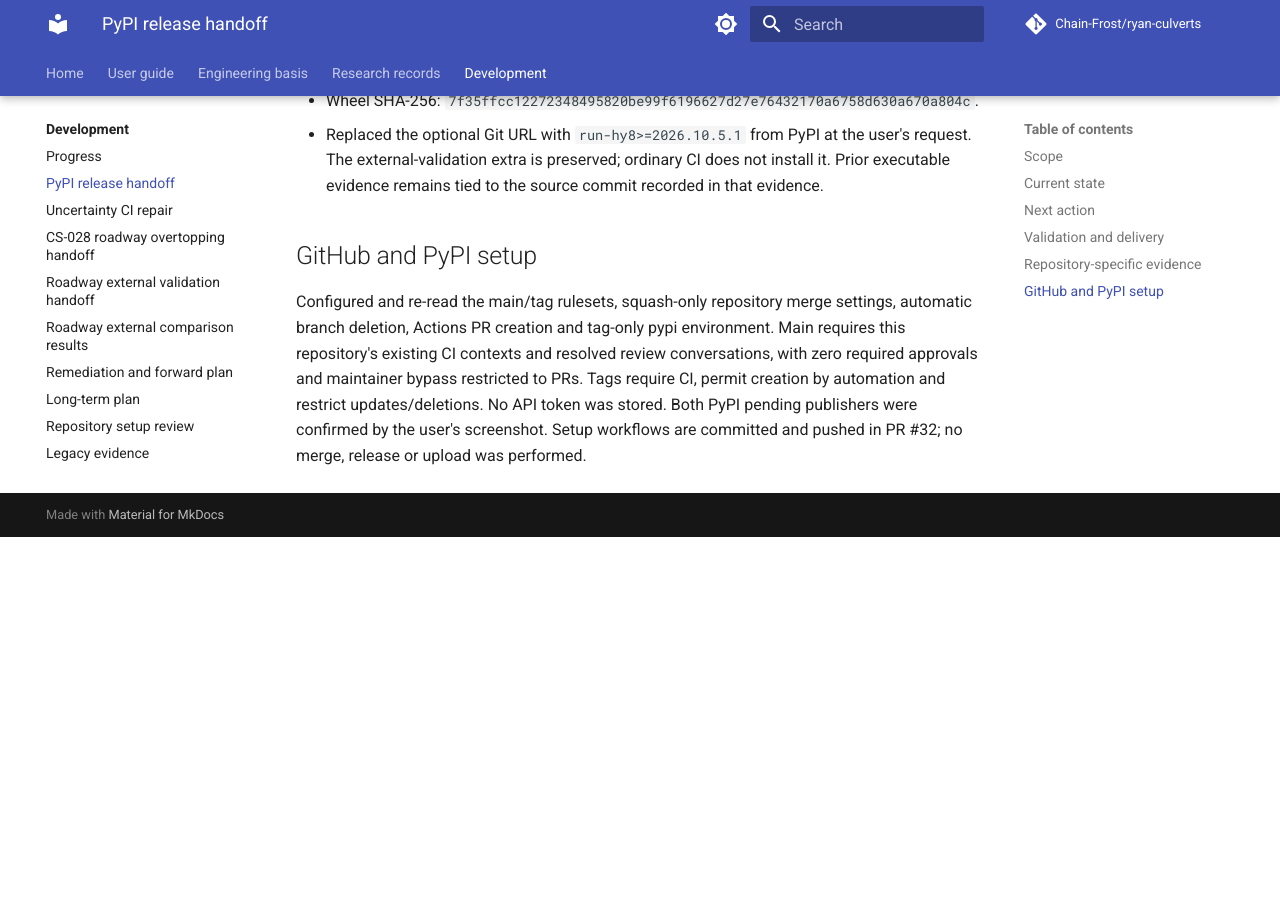
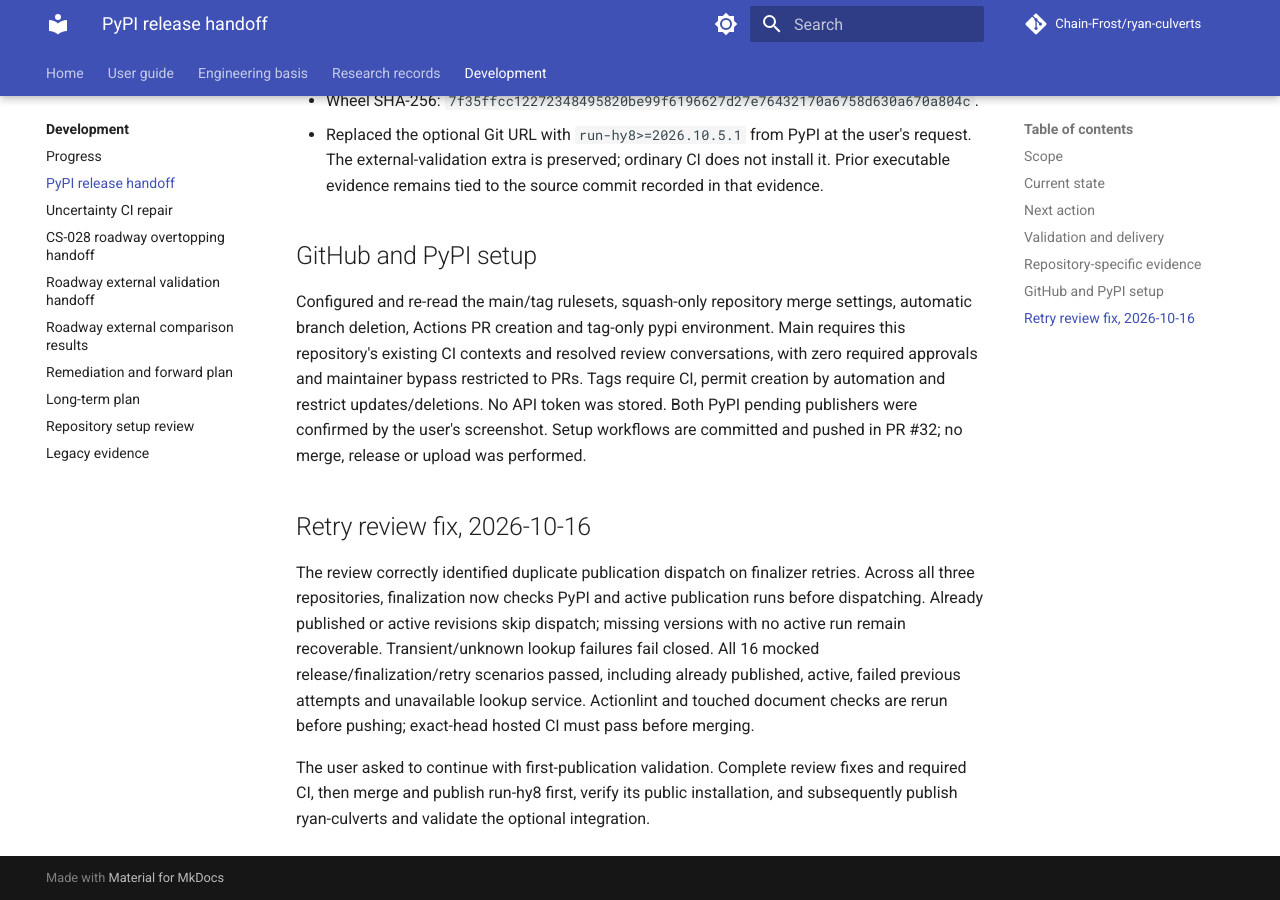
Before and after one commit to Chain-Frost/ryan-culverts, an MkDocs documentation site: the page built from docs/work/2026-10-16-pypi-release-automation.md, in a window 1280 px wide and 900 px high, scrolled down 1758 px. Built offline with MkDocs 1.6.1 and Material for MkDocs 9.7.7, drawn with Linux system fonts in a browser that asks for light colours; comment, search, counter and statistics services are not loaded; before the commit the page ends 2295 px from its top, so only the background shows below that; some of the changed text lies outside the part shown.

Commit message:
Avoid duplicate PyPI dispatch when finalization is retried

```diff
--- a/docs/work/2026-10-16-pypi-release-automation.md
+++ b/docs/work/2026-10-16-pypi-release-automation.md
@@ -2,8 +2,8 @@
 
 | Field | Value |
 | --- | --- |
-| Status | Ready for review |
-| Owner | Unassigned |
+| Status | Active |
+| Owner | ChatGPT |
 | Created | 2026-10-16 |
 | Updated | 2026-10-16 |
 | Next review | 2026-10-23 |
@@ -67,3 +67,17 @@ with zero required approvals and maintainer bypass restricted to PRs. Tags requi
 CI, permit creation by automation and restrict updates/deletions. No API token was stored.
 Both PyPI pending publishers were confirmed by the user's screenshot. Setup workflows
 are committed and pushed in PR #32; no merge, release or upload was performed.
+
+## Retry review fix, 2026-10-16
+
+The review correctly identified duplicate publication dispatch on finalizer retries.
+Across all three repositories, finalization now checks PyPI and active publication runs
+before dispatching. Already published or active revisions skip dispatch; missing versions
+with no active run remain recoverable. Transient/unknown lookup failures fail closed.
+All 16 mocked release/finalization/retry scenarios passed, including already published,
+active, failed previous attempts and unavailable lookup service. Actionlint and touched
+document checks are rerun before pushing; exact-head hosted CI must pass before merging.
+
+The user asked to continue with first-publication validation. Complete review fixes and
+required CI, then merge and publish run-hy8 first, verify its public installation, and
+subsequently publish ryan-culverts and validate the optional integration.
```
Also changed, not shown: docs/pypi_publishing.md (+8 -0 lines), docs/work/README.md (+1 -1 lines), 1 other file.
